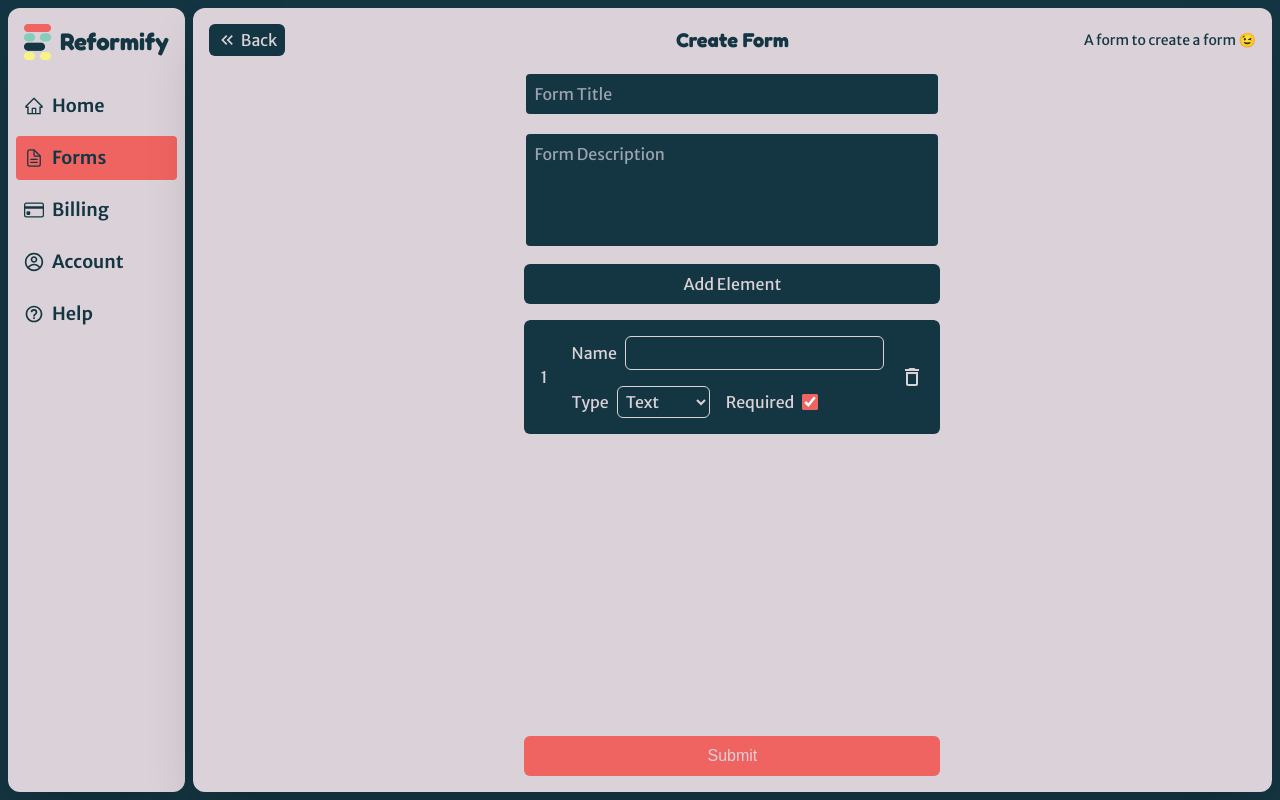
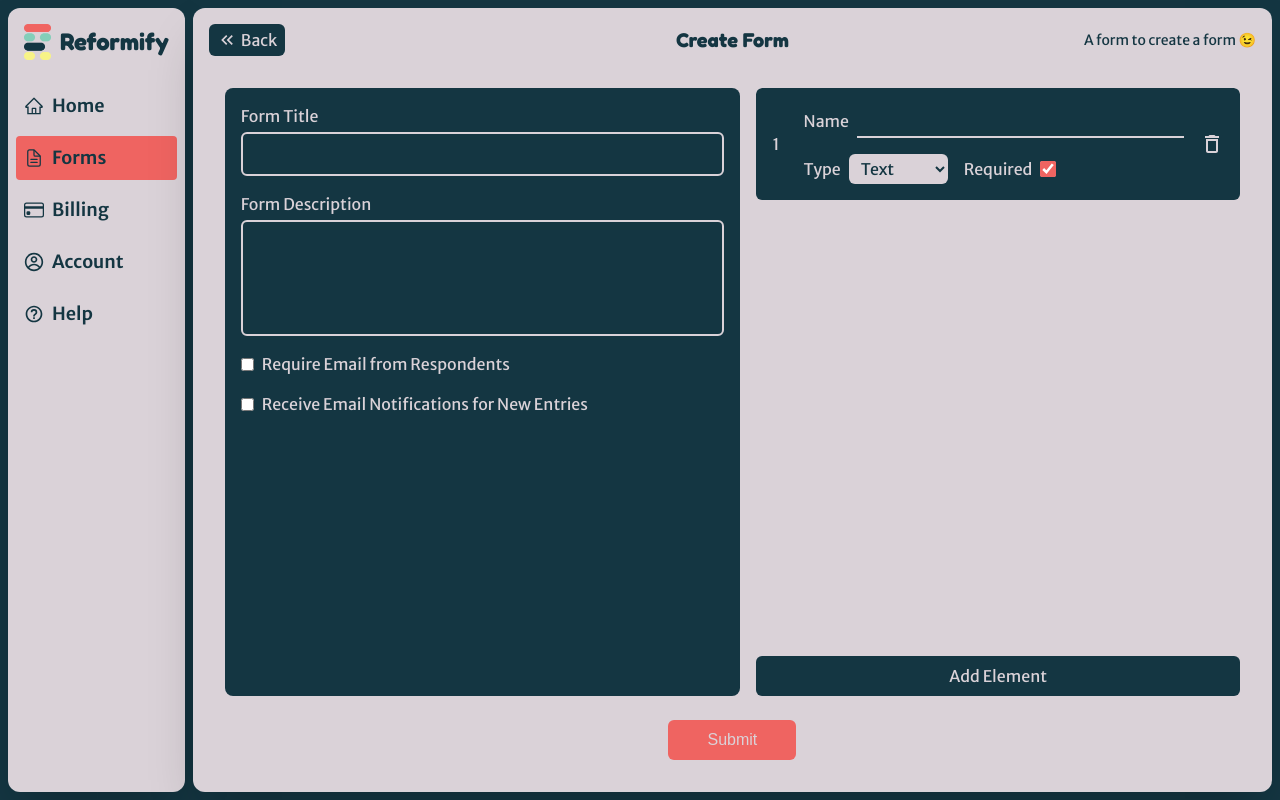
Before and after one commit to gpossst/reformify, a Next.js app: page /dashboard/forms/create in a window 1280 px wide. Built offline with nearby package versions, Linux system fonts and the light colour scheme; no server answers.

Commit message:
Fixed form request, updated single form page, account page, and forms page

```diff
--- a/src/app/api/entry/new/route.ts
+++ b/src/app/api/entry/new/route.ts
@@ -22,7 +22,7 @@ export async function POST(request: NextRequest) {
 
     const user = await db
       .collection("users")
-      .findOneAndUpdate({ email: form.email }, { $inc: { entryCount: 1 } });
+      .findOneAndUpdate({ email: form.userEmail }, { $inc: { entryCount: 1 } });
 
     await db.collection("entries").insertOne({
       formId: form._id,
--- a/src/app/api/mongo/user/forms/route.ts
+++ b/src/app/api/mongo/user/forms/route.ts
@@ -22,7 +22,10 @@ export async function GET(request: NextRequest) {
     const db = client.db("db1");
 
     // Find forms
-    const forms = await db.collection("forms").find({ email }).toArray();
+    const forms = await db
+      .collection("forms")
+      .find({ userEmail: email })
+      .toArray();
 
     // Close connection
     await client.close();
--- a/src/app/components/ElementSelector.tsx
+++ b/src/app/components/ElementSelector.tsx
@@ -42,14 +42,8 @@ function ElementSelector({
   };
 
   return (
-    <div className="flex flex-col gap-4 w-full max-w-2xl mx-auto">
-      <button
-        onClick={newElement}
-        className="bg-foreground font-merriweather text-background p-2 rounded-md hover:bg-foreground/90 transition-colors sticky bottom-0"
-      >
-        Add Element
-      </button>
-      <div className="flex flex-col gap-4 h-[45vh] overflow-y-auto rounded-md">
+    <div className="flex flex-col gap-4 w-full max-w-2xl mx-auto h-full">
+      <div className="flex flex-col gap-4 flex-1 overflow-y-auto rounded-md">
         {elements.map((element, index) => (
           <div
             className="flex items-center justify-between gap-4 bg-foreground p-4 rounded-md text-background font-merriweather"
@@ -61,7 +55,7 @@ function ElementSelector({
               <div className="flex items-center gap-2">
                 <label htmlFor={`name-${index}`}>Name</label>
                 <input
-                  className="flex-1 border border-background bg-foreground text-background p-1 rounded-md"
+                  className="flex-1 border-b-2 border-background bg-foreground text-background p-1"
                   id={`name-${index}`}
                   type="text"
                   value={element.name}
@@ -77,7 +71,7 @@ function ElementSelector({
                 <div className="flex items-center gap-2">
                   <label htmlFor={`type-${index}`}>Type</label>
                   <select
-                    className="border border-background bg-foreground text-background p-1 rounded-md"
+                    className="border-none bg-background text-foreground px-2 py-1 rounded-md"
                     id={`type-${index}`}
                     value={element.type}
                     onChange={(e) =>
@@ -113,13 +107,19 @@ function ElementSelector({
             </div>
             <button
               onClick={() => removeElement(index)}
-              className="text-background/80 hover:text-background transition-colors self-center"
+              className="text-background/80 hover:text-accent transition-colors self-center"
             >
               <MdOutlineDelete size={24} />
             </button>
           </div>
         ))}
       </div>
+      <button
+        onClick={newElement}
+        className="bg-foreground font-merriweather text-background p-2 rounded-md transition-colors mt-auto"
+      >
+        Add Element
+      </button>
     </div>
   );
 }
--- a/src/app/components/NewFormForm.tsx
+++ b/src/app/components/NewFormForm.tsx
@@ -16,6 +16,10 @@ function NewFormForm() {
   const [elements, setElements] = useState<
     { name: string; required: boolean; type: string }[]
   >([{ name: "", required: true, type: "text" }]);
+  const [requireEmail, setRequireEmail] = useState(false);
+  const [confirmationEmail, setConfirmationEmail] = useState("");
+  const [notifyOnEntry, setNotifyOnEntry] = useState(false);
+  const [sendConfirmation, setSendConfirmation] = useState(false);
 
   const router = useRouter();
 
@@ -26,6 +30,11 @@ function NewFormForm() {
     }
     if (!description.trim()) {
       setError("Please enter a form description");
+      return false;
+    }
+
+    if (sendConfirmation && !confirmationEmail.trim()) {
+      setError("Please enter confirmation email text");
       return false;
     }
 
@@ -42,6 +51,18 @@ function NewFormForm() {
           ", "
         )}`
       );
+      return false;
+    }
+
+    // Check for duplicate element names
+    const names = elements
+      .map((el) => el.name.trim())
+      .filter((name) => name !== "");
+    const duplicates = names.filter(
+      (name, index) => names.indexOf(name) !== index
+    );
+    if (duplicates.length > 0) {
+      setError(`Duplicate element names found: ${duplicates.join(", ")}`);
       return false;
     }
 
@@ -71,6 +92,10 @@ function NewFormForm() {
             body: JSON.stringify({
               title: title.trim(),
               description: description.trim(),
+              requireEmail: requireEmail,
+              confirmationEmail: confirmationEmail,
+              notifyOnEntry: notifyOnEntry,
+              sendConfirmation: sendConfirmation,
               elements: elements.map(({ name, required, type }) => ({
                 name: name.trim(),
                 required,
@@ -111,38 +136,126 @@ function NewFormForm() {
   };
 
   return (
-    <div className="flex flex-col gap-4 w-full max-w-md mx-auto p-4 h-full">
+    <div className="flex flex-col h-full w-full">
+      <div className="flex flex-1 gap-4 h-[calc(100%-4rem)] overflow-hidden">
+        {/* Left side */}
+        <div className="flex-1 bg-foreground rounded-lg overflow-y-auto p-4">
           <div className="flex flex-col gap-4 font-merriweather">
+            <div className="flex flex-col gap-1">
+              <label htmlFor="form-title" className="text-background">
+                Form Title
+              </label>
               <input
+                id="form-title"
                 type="text"
-          placeholder="Form Title"
+                placeholder=""
                 value={title}
                 onChange={(e) => setTitle(e.target.value)}
                 className={`p-2 rounded-md bg-foreground text-background focus:outline-accent border-2 transition-all ${
                   error && !title.trim() ? "border-accent" : "border-background"
                 }`}
               />
+            </div>
+            <div className="flex flex-col gap-1">
+              <label htmlFor="form-description" className="text-background">
+                Form Description
+              </label>
               <textarea
-          placeholder="Form Description"
+                id="form-description"
+                placeholder=""
                 value={description}
                 onChange={(e) => setDescription(e.target.value)}
                 rows={4}
                 className={`p-2 rounded-md bg-foreground text-background focus:outline-accent border-2 transition-all resize-none ${
-            error && !description.trim() ? "border-accent" : "border-background"
+                  error && !description.trim()
+                    ? "border-accent"
+                    : "border-background"
                 }`}
               />
             </div>
+            <div className="flex items-center gap-2">
+              <input
+                type="checkbox"
+                id="require-email"
+                checked={requireEmail}
+                onChange={(e) => {
+                  setRequireEmail(e.target.checked);
+                  if (!e.target.checked) {
+                    setSendConfirmation(false);
+                  }
+                }}
+                className="accent-accent"
+              />
+              <label htmlFor="require-email" className="text-background">
+                Require Email from Respondents
+              </label>
+            </div>
+            <div className="flex items-center gap-2">
+              <input
+                type="checkbox"
+                id="notify-on-entry"
+                checked={notifyOnEntry}
+                onChange={(e) => setNotifyOnEntry(e.target.checked)}
+                className="accent-accent"
+              />
+              <label htmlFor="notify-on-entry" className="text-background">
+                Receive Email Notifications for New Entries
+              </label>
+            </div>
+            {requireEmail && (
+              <div className="flex items-center gap-2">
+                <input
+                  type="checkbox"
+                  id="send-confirmation"
+                  checked={sendConfirmation}
+                  onChange={(e) => setSendConfirmation(e.target.checked)}
+                  className="accent-accent"
+                />
+                <label htmlFor="send-confirmation" className="text-background">
+                  Send Confirmation Email to Respondents
+                </label>
+              </div>
+            )}
+            {sendConfirmation && (
+              <div className="flex flex-col gap-1">
+                <label htmlFor="confirmation-email" className="text-background">
+                  Confirmation Email Text
+                </label>
+                <textarea
+                  id="confirmation-email"
+                  placeholder="Confirmation Email Text"
+                  value={confirmationEmail}
+                  onChange={(e) => setConfirmationEmail(e.target.value)}
+                  rows={4}
+                  className={`p-2 rounded-md bg-foreground text-background focus:outline-accent border-2 transition-all resize-none ${
+                    error && !confirmationEmail.trim() && sendConfirmation
+                      ? "border-accent"
+                      : "border-background"
+                  }`}
+                />
+              </div>
+            )}
+          </div>
+        </div>
+
+        {/* Right side */}
+        <div className="flex-1 overflow-y-auto">
           <ElementSelector
             elements={elements}
             setElements={setElements}
             setError={setError}
           />
+        </div>
+      </div>
+
+      {/* Bottom section */}
+      <div className="h-16 flex flex-col items-center justify-center mt-auto">
         <div className="min-h-[1.5rem] text-center">
           {error && <p className="text-accent text-sm">{error}</p>}
         </div>
         <button
           onClick={handleSubmit}
-        className={`bg-accent text-background p-2 rounded-md hover:bg-accent/90 transition-colors text-center flex justify-center items-center ${
+          className={`w-32 bg-accent text-background p-2 rounded-md hover:bg-accent/90 transition-colors text-center flex justify-center items-center ${
             pressed ? "opacity-50 cursor-not-allowed" : ""
           }`}
         >
@@ -155,6 +268,7 @@ function NewFormForm() {
           )}
         </button>
       </div>
+    </div>
   );
 }
 
--- a/src/app/dashboard/forms/create/page.tsx
+++ b/src/app/dashboard/forms/create/page.tsx
@@ -4,8 +4,8 @@ import React from "react";
 
 function page() {
   return (
-    <div>
-      <div className="flex justify-between items-center px-4 pt-4">
+    <div className="flex flex-col h-full p-4 gap-4">
+      <div className="flex justify-between items-center">
         <div className="flex-1 flex justify-start">
           <BackButton />
         </div>
@@ -16,7 +16,9 @@ function page() {
           A form to create a form 😉
         </div>
       </div>
-      <NewFormForm />
+      <div className="flex flex-col flex-1 items-center justify-center text-background rounded-lg p-4 overflow-hidden">
+        <NewFormForm />
+      </div>
     </div>
   );
 }
```
Also changed, not shown: src/app/api/mongo/form/create/route.ts (+16 -3 lines), src/app/api/mongo/user/entries/route.ts (+5 -2 lines), src/app/components/EntriesList.tsx (+19 -3 lines), src/app/components/FormPageContent.tsx (+15 -3 lines), src/app/components/FormRequest.tsx (+39 -9 lines), src/app/dashboard/account/page.tsx (+80 -5 lines), src/app/types/form.ts (+7 -1 lines). Lines whose indentation alone changed are shown as unchanged.
